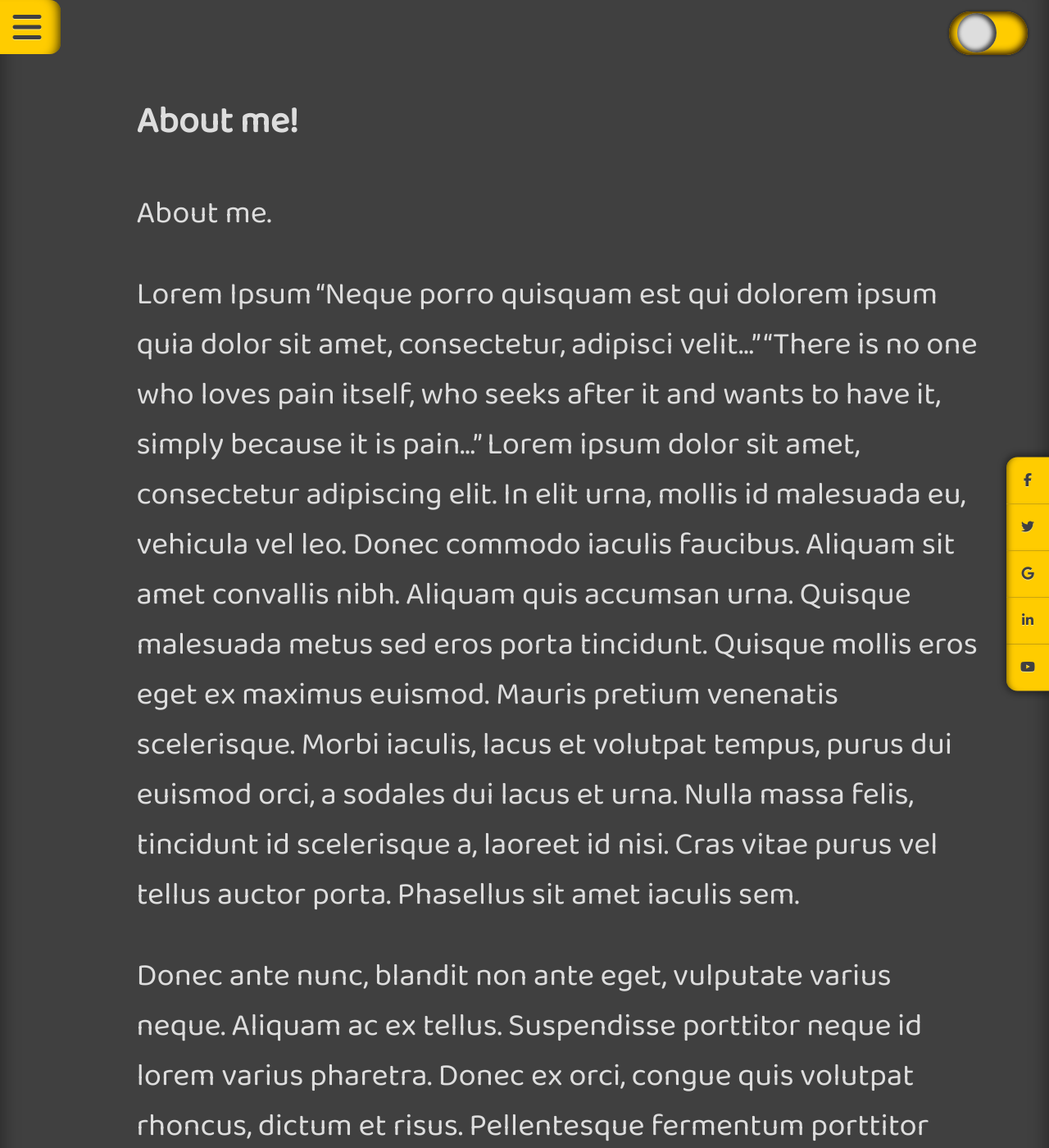
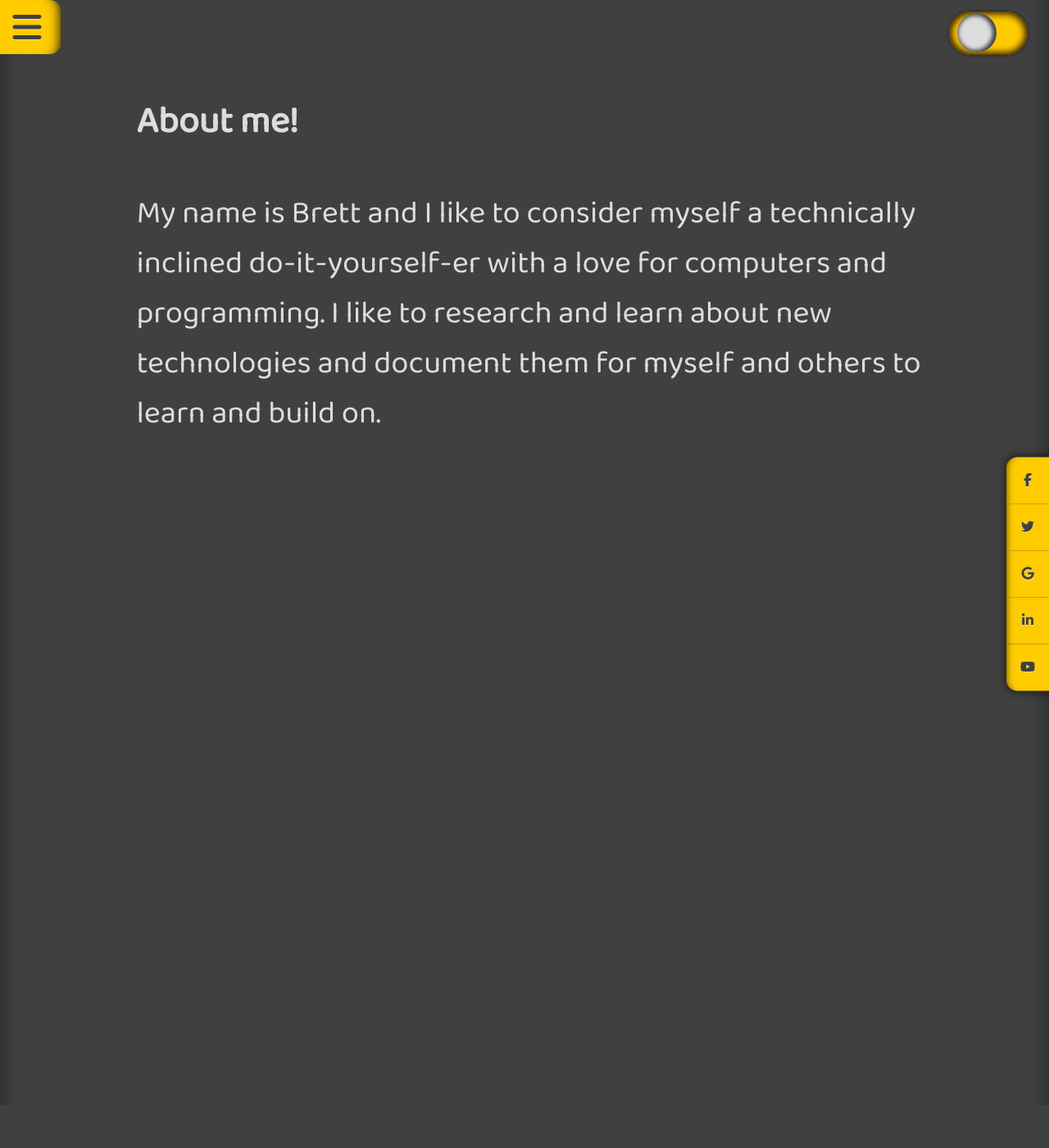
Before and after one commit to brettjrea/brettjrea.github.io-old, a Jekyll site: the page built from pages/about.md, in a window 1280 px wide and 1400 px high. Shown: the whole window at 82% size. Built offline with Jekyll 4.4.1, drawn with Linux system fonts in a browser that asks for light colours; nearby versions of some CDN libraries; comment, search, counter and statistics services are not loaded; some of the changed text lies outside the part shown.

Commit message:
Update about.md

```diff
--- a/pages/about.md
+++ b/pages/about.md
@@ -7,17 +7,5 @@ navigation_weight: 2
 
 ### About me!
 
-About me.
-
-Lorem Ipsum
-"Neque porro quisquam est qui dolorem ipsum quia dolor sit amet, consectetur, adipisci velit..."
-"There is no one who loves pain itself, who seeks after it and wants to have it, simply because it is pain..."
-Lorem ipsum dolor sit amet, consectetur adipiscing elit. In elit urna, mollis id malesuada eu, vehicula vel leo. Donec commodo iaculis faucibus. Aliquam sit amet convallis nibh. Aliquam quis accumsan urna. Quisque malesuada metus sed eros porta tincidunt. Quisque mollis eros eget ex maximus euismod. Mauris pretium venenatis scelerisque. Morbi iaculis, lacus et volutpat tempus, purus dui euismod orci, a sodales dui lacus et urna. Nulla massa felis, tincidunt id scelerisque a, laoreet id nisi. Cras vitae purus vel tellus auctor porta. Phasellus sit amet iaculis sem.
-
-Donec ante nunc, blandit non ante eget, vulputate varius neque. Aliquam ac ex tellus. Suspendisse porttitor neque id lorem varius pharetra. Donec ex orci, congue quis volutpat rhoncus, dictum et risus. Pellentesque fermentum porttitor neque nec interdum. Nam dictum commodo leo a sagittis. Mauris orci odio, dignissim id pretium eget, finibus at lacus. Morbi sed ex ut neque scelerisque commodo. Morbi at sagittis est. Nunc tempus tincidunt sodales. Donec eleifend purus at quam finibus consectetur. Ut et tellus turpis. Cras accumsan semper pretium. Ut pharetra elit mauris, at euismod nisi volutpat eu. Proin porttitor lacus sed magna pellentesque, a accumsan massa tincidunt. Donec vel dui magna.
-
-Donec imperdiet magna sed elementum elementum. Etiam ut sapien nisl. Vivamus nibh sem, accumsan rhoncus ligula sed, hendrerit porttitor nisl. Proin eu leo eu ex cursus viverra volutpat et est. Fusce augue eros, tincidunt non gravida nec, elementum sed massa. Aliquam tincidunt lacus in ullamcorper ultrices. In iaculis orci ac arcu hendrerit, et pharetra mauris facilisis. Cras pulvinar, orci sit amet tempus ornare, justo velit ullamcorper eros, ac tristique arcu nulla in orci. Curabitur semper et quam non hendrerit. Vestibulum porttitor posuere neque, nec facilisis purus congue eu. Etiam eget dignissim justo. Lorem ipsum dolor sit amet, consectetur adipiscing elit. Praesent id urna pulvinar, viverra magna nec, cursus est. Proin vitae lacus metus.
-
-Vivamus imperdiet suscipit quam ullamcorper laoreet. Aenean mollis semper nibh, id tincidunt metus interdum a. Etiam rutrum erat ultricies, tincidunt odio sit amet, viverra odio. Pellentesque dictum fermentum nisl, ac blandit ex elementum at. Sed eu tellus non nisi fermentum cursus ut id odio. Donec feugiat feugiat felis. Donec ullamcorper, neque nec rutrum dictum, arcu sem facilisis augue, id vehicula nisi ligula vitae est. Aliquam libero elit, bibendum quis fermentum at, mollis ut metus. Suspendisse potenti. Donec turpis odio, ornare eget ex sit amet, feugiat vestibulum est.
-
-Donec eget ante eros. Fusce sodales, massa et tristique interdum, diam massa sagittis justo, a elementum ex sapien ut nunc. Aliquam fermentum nisi vitae tellus maximus cursus nec in ante. Quisque sollicitudin ex in ullamcorper fermentum. Sed quis sapien faucibus, eleifend augue in, mollis nisi. Proin vulputate nulla nec mauris fermentum, eget sagittis sem tincidunt. Nunc eget vehicula justo, bibendum mattis orci. Nam maximus tellus ac congue tempus. Curabitur sodales metus placerat est porta, eu imperdiet augue maximus. Vestibulum lobortis nulla velit, vitae dictum erat finibus et. Morbi sem quam, tempor in hendrerit non, ullamcorper tristique justo. Suspendisse potenti. Fusce varius non tellus vel condimentum. Maecenas eleifend risus leo, quis mattis massa viverra in. Fusce sit amet tellus condimentum, convallis metus ac, vestibulum sem. Fusce massa mauris, tempus eu enim posuere, cursus consectetur neque.
+My name is Brett and I like to consider myself a technically inclined do-it-yourself-er with a love for computers and programming.
+I like to research and learn about new technologies and document them for myself and others to learn and build on.
```
